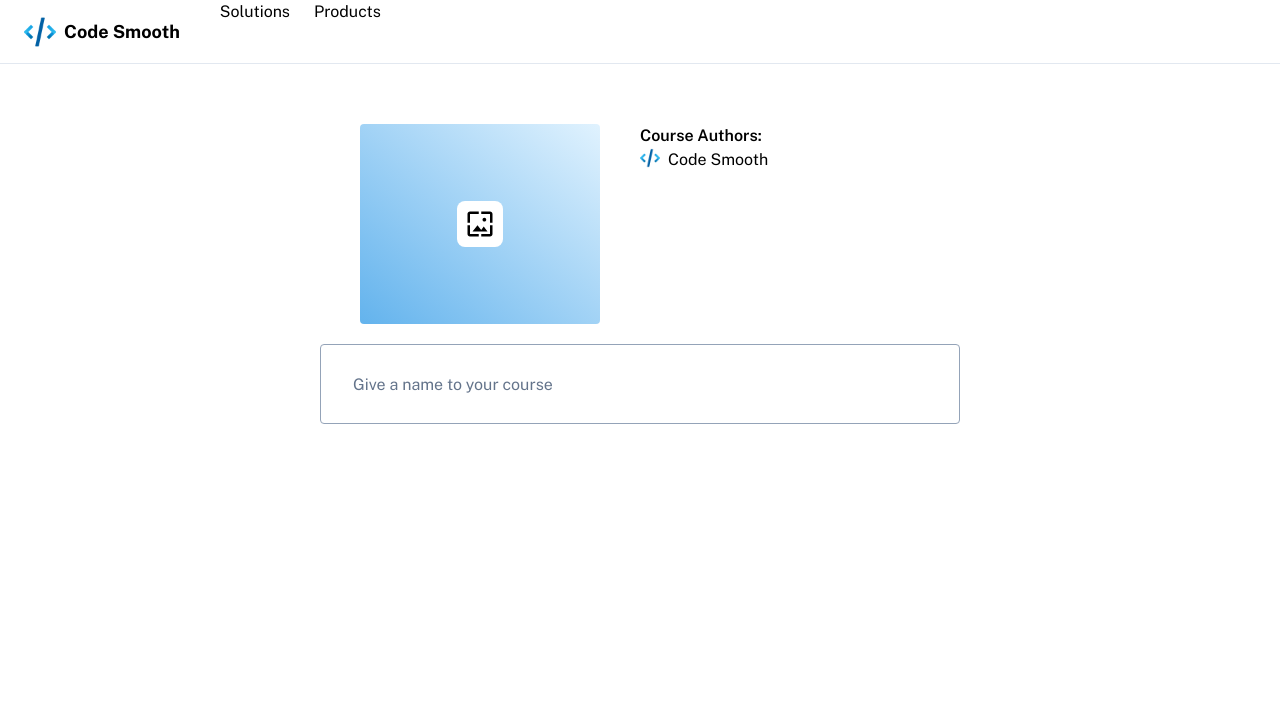
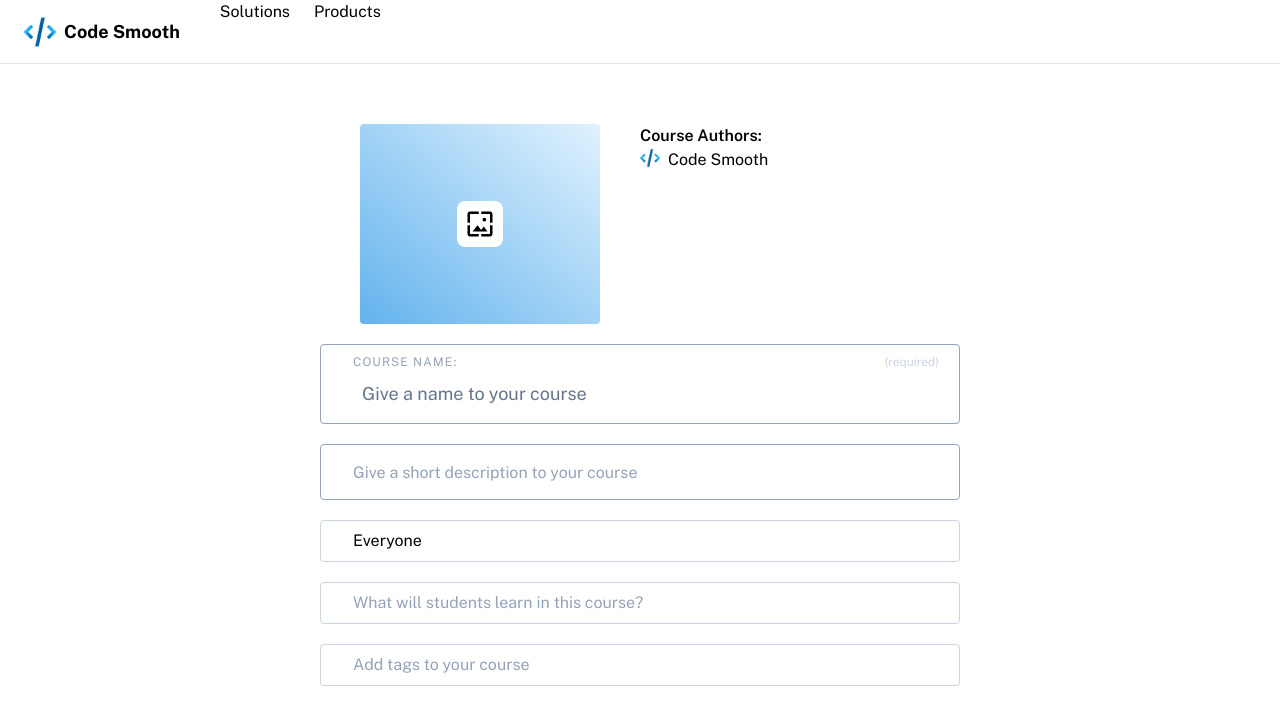
Before and after one commit to mnguyen081002/codesdrafts, a Next.js app: page /course/888837522452044200 in a window 1280 px wide. Shown: the top 724 px of the page. Built offline with nearby package versions, Linux system fonts and the light colour scheme.

Commit message:
[update] create course

```diff
--- a/package.json
+++ b/package.json
@@ -36,6 +36,7 @@
     "install": "^0.13.0",
     "is-hotkey": "^0.2.0",
     "is-url": "^1.2.4",
+    "nanoid": "^3.3.4",
     "next": "^13.0.6",
     "next-redux-wrapper": "^8.0.0",
     "next-seo": "^5.14.1",
--- a/src/api/axiosClient.ts
+++ b/src/api/axiosClient.ts
@@ -1,6 +1,6 @@
 import axios from 'axios';
 
-const API_URL = 'https://codesmooth-api-production.up.railway.app';
+const API_URL = 'http://localhost:8080';
 
 const ApiClient = () => {
   const instance = axios.create({
--- a/src/api/codesmooth-api.ts
+++ b/src/api/codesmooth-api.ts
@@ -58,27 +58,42 @@ export const CodeSmoothApi = {
     });
   },
   //: Promise<CodeSmoothApiResponse<ListCourseResponse>>
-  getCourses: async (): Promise<CodeSmoothApiResponse<CourseResponse>> => {
+  getListCourses: async (): Promise<CodeSmoothApiResponseList<CourseResponse>> => {
     const response = await axiosClient.get("/api/admin/course");
+    return response.data;
+  },
+
+  getCourseById: async (id: number): Promise<CodeSmoothApiResponse<CourseResponse>> => {
+    const response = await axiosClient.get(`/api/admin/course/${id}`);
     return response.data;
   },
 };
 
-export interface CodeSmoothApiResponse<T> {
+export interface CodeSmoothApiResponseList<T> {
   data: T[];
   meta: Meta;
   message: string;
 }
 
+export interface CodeSmoothApiResponse<T> {
+  data: T;
+  message: string;
+}
+
 export interface CourseResponse {
-  id: number;
-  created_at: string;
-  updated_at: string;
-  deleted_at: null;
+  id?: number;
+  created_at: Date;
+  updated_at: Date;
+  deleted_at?: null;
+  thumbnail: string;
+  detail: string;
+  target_audience: string;
+  skills: string[];
+  tags: string[];
+  summary: string;
   name: string;
-  description: string;
   price: number;
-  isPublished: boolean;
+  is_published: boolean;
 }
 
 export interface Meta {
--- a/src/components/SmallCourseCard.tsx
+++ b/src/components/SmallCourseCard.tsx
@@ -8,7 +8,7 @@ import { FC } from "react";
 interface SmallCourseCardProps {
   id: number;
   name: string;
-  image_url: string;
+  thumbnail: string;
   completed_percent: number;
   author: string;
   author_avatar: string;
@@ -17,11 +17,11 @@ interface SmallCourseCardProps {
 const SmallCourseCard: FC<SmallCourseCardProps> = (props) => {
   return (
     <Link
-      href={`/course/${props.id}`}
-      className="flex h-[380px] flex-col w-72 rounded transition transform hover:-translate-y-2 shadow-md hover:shadow-lg duration-500 mb-3 justify-center border border-gray-200 bg-white"
+      href={`/course/${props.id}?draft=true`}
+      className="flex h-[370px] flex-col w-72 rounded transition transform hover:-translate-y-2 shadow-md hover:shadow-lg duration-500 mb-3 justify-center border border-gray-200 bg-white"
     >
       <img
-        src="https://www.educative.io/cdn-cgi/image/format=auto,width=350,quality=75/v2api/collection/10370001/6289391964127232/image/5627886733099008"
+        src={props.thumbnail}
         className="flex flex-row justify-between h-[40%] border-b-2"
       />
       <div className="flex flex-col h-[30%] px-3 py-4 gap-2">
--- a/src/components/Teach.tsx
+++ b/src/components/Teach.tsx
@@ -1,11 +1,12 @@
 import AddIcon from "@mui/icons-material/Add";
 import Link from "next/link";
 import { useEffect, useState } from "react";
-import { CodeSmoothApi, CodeSmoothApiResponse, CourseResponse } from "../api/codesmooth-api";
+import { CodeSmoothApi, CodeSmoothApiResponseList, CourseResponse } from "../api/codesmooth-api";
+import { generateId } from "../utils/genId";
 import SmallCourseCard from "./SmallCourseCard";
 
 const Teach = () => {
-  const [listCourses, setListCourses] = useState<CodeSmoothApiResponse<CourseResponse>>({
+  const [listCourses, setListCourses] = useState<CodeSmoothApiResponseList<CourseResponse>>({
     data: [],
     message: "",
     meta: {
@@ -18,7 +19,7 @@ const Teach = () => {
     },
   });
   useEffect(() => {
-    CodeSmoothApi.getCourses().then((data) => {
+    CodeSmoothApi.getListCourses().then((data) => {
       console.log(data);
       setListCourses(data);
     });
@@ -26,15 +27,16 @@ const Teach = () => {
 
   return (
     <>
-      <Link href="/editlesson" className="flex flex-col justify-center my-10 w-[90%] px-[10%]">
-        <div className="flex h-[330px] flex-col w-72 rounded hover:shadow-lg duration-500 justify-center items-center cursor-pointer border border-gray-200 bg-gray-200">
+      <div className="flex justify-start gap-5 w-[90%] mt-16">
+        <Link
+          href={`/course/${generateId(18)}`}
+          className="flex h-[370px] flex-col w-72 rounded hover:shadow-lg duration-500 justify-center items-center cursor-pointer border border-gray-200 bg-gray-200"
+        >
           <div className="flex flex-col items-center">
             <AddIcon style={{ fontSize: "100px" }} />
             <p>Create New Course</p>
           </div>
-        </div>
         </Link>
-
         {listCourses.data.map((course: CourseResponse) => {
           return (
             // <Link href={`/editlesson/${course.id}`} className="flex flex-col justify-center my-10 w-[90%] px-[10%]">
@@ -48,13 +50,14 @@ const Teach = () => {
               author="Code Smooth"
               author_avatar="./logo-96.png"
               completed_percent={30}
-            id={course.id}
-            image_url="https://www.educative.io/cdn-cgi/image/format=auto,width=350,quality=75/v2api/collection/10370001/6289391964127232/image/5627886733099008"
+              id={course.id!}
+              thumbnail={course.thumbnail}
               name={course.name}
               key={course.id}
             />
           );
         })}
+      </div>
     </>
   );
 };
--- a/src/pages/course/[id].tsx
+++ b/src/pages/course/[id].tsx
@@ -2,11 +2,43 @@ import type { GetStaticProps, InferGetStaticPropsType } from "next";
 
 import { Meta } from "@/layouts/Meta";
 import { Main } from "@/templates/Main";
-import { useRouter } from "next/router";
+import router, { useRouter } from "next/router";
 import WallpaperIcon from "@mui/icons-material/Wallpaper";
+import { useEffect, useState } from "react";
+import { CodeSmoothApi, CourseResponse } from "../../api/codesmooth-api";
 const Course = (props) => {
   const router = useRouter();
-  const { id } = router.query;
+  const [id, setId] = useState<string | string[]>("");
+  const [course, setCourse] = useState<CourseResponse>({
+    name: "",
+    thumbnail: "",
+    summary: "",
+    created_at: new Date(),
+    updated_at: new Date(),
+    detail: "",
+    is_published: false,
+    price: 0,
+    skills: [],
+    tags: [],
+    target_audience:"Everyone"
+  });
+
+  useEffect(() => {
+    if (router.isReady) {
+      const { id, draft } = router.query;
+      console.log(id);
+
+      if (draft) {
+        // TODO: call api to get course
+        CodeSmoothApi.getCourseById(Number(id)).then((data) => {
+          setCourse(data.data);
+        })
+      }
+      if (id) {
+        setId(id);
+      }
+    }
+  }, [router.isReady]);
 
   return (
     <Main meta={<Meta title={id!.toString()} description="Lorem ipsum" />}>
@@ -14,7 +46,7 @@ const Course = (props) => {
         <div className="w-[50%]">
           <div className="flex justify-start py-5 h-60">
             <div className="w-[50%] px-10 h-full">
-              <div className="bg-gradient-to-bl from-sky-100 to-blue-400 rounded-normal flex justify-center h-full items-center">
+              <div className="bg-gradient-to-bl from-sky-100 cursor-pointer to-blue-400 rounded-normal flex justify-center h-full items-center">
                 <div className="rounded-lg bg-white p-2">
                   <WallpaperIcon style={{ fontSize: "30px" }} />
                 </div>
@@ -28,8 +60,45 @@ const Course = (props) => {
               </div>
             </div>
           </div>
-          <div>
-            <input type="text" placeholder="Give a name to your course" className="rounded-normal text-base h-20 pl-8 bg-white placeholder-slate-500 border border-slate-400" />
+          <div className="flex flex-col gap-5">
+            <div className="flex flex-col px-5 rounded-normal outline-none text-base h-20 pl-8 border border-slate-400">
+              <div className="flex flex-rows w-full justify-between items-center mt-2">
+                <span className="tracking-widest uppercase text-xs text-slate-400">
+                  Course Name:
+                </span>
+                <span className="text-slate-300 text-xs"> (required)</span>
+              </div>
+              <input
+                type="text"
+                value={course.name}
+                placeholder="Give a name to your course"
+                className=" placeholder-slate-500 border-none text-lg bg-white"
+              />
+            </div>
+            <input
+              type="text"
+              value={course.summary}
+              placeholder="Give a short description to your course"
+              className="pl-8 h-14 rounded-normal outline-none text-base bg-white placeholder-slate-400 border border-slate-400"
+            />
+            <input
+              type="text"
+              value={course.target_audience}
+              placeholder="Who is this course for?"
+              className="pl-8 rounded-normal outline-none text-base bg-white placeholder-slate-400 border border-slate-300"
+            />
+            <input
+              type="text"
+              value={course.detail}
+              placeholder="What will students learn in this course?"
+              className="pl-8 rounded-normal outline-none text-base bg-white placeholder-slate-400 border border-slate-300"
+            />
+            <input
+              type="text"
+              value={course.tags}
+              placeholder="Add tags to your course"
+              className="pl-8 rounded-normal outline-none text-base bg-white placeholder-slate-400 border border-slate-300"
+            />
           </div>
         </div>
       </div>
--- a/src/shared/types/slateEditorType.ts
+++ b/src/shared/types/slateEditorType.ts
@@ -1,4 +1,3 @@
-// @refresh reset
 import { BaseEditor, Descendant } from "slate";
 import { HistoryEditor } from "slate-history";
 import { ReactEditor } from "slate-react";
--- /dev/null
+++ b/src/utils/genId.ts
@@ -0,0 +1,13 @@
+import {customAlphabet} from "nanoid";
+
+export function generateId(
+  size: number,
+  options: { constraint?: number } = { constraint: 0 },
+): number {
+  const alphabet = "0123456789";
+  const nano = customAlphabet(alphabet, size);
+  if (!options.constraint) {
+    return parseInt(nano());
+  }
+  return options.constraint + parseInt(nano());
+}
```
Also changed, not shown: tsconfig.json (+8 -24 lines), 1 other file (tests, documents, lock files or other folders). Lines whose indentation alone changed are shown as unchanged.
